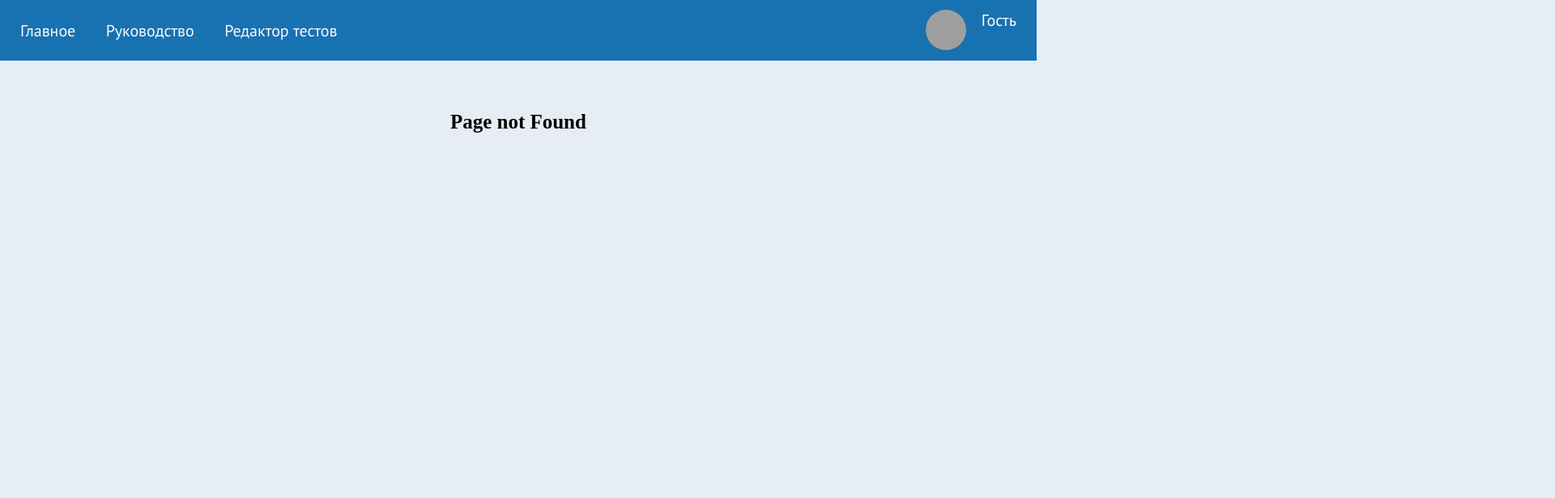
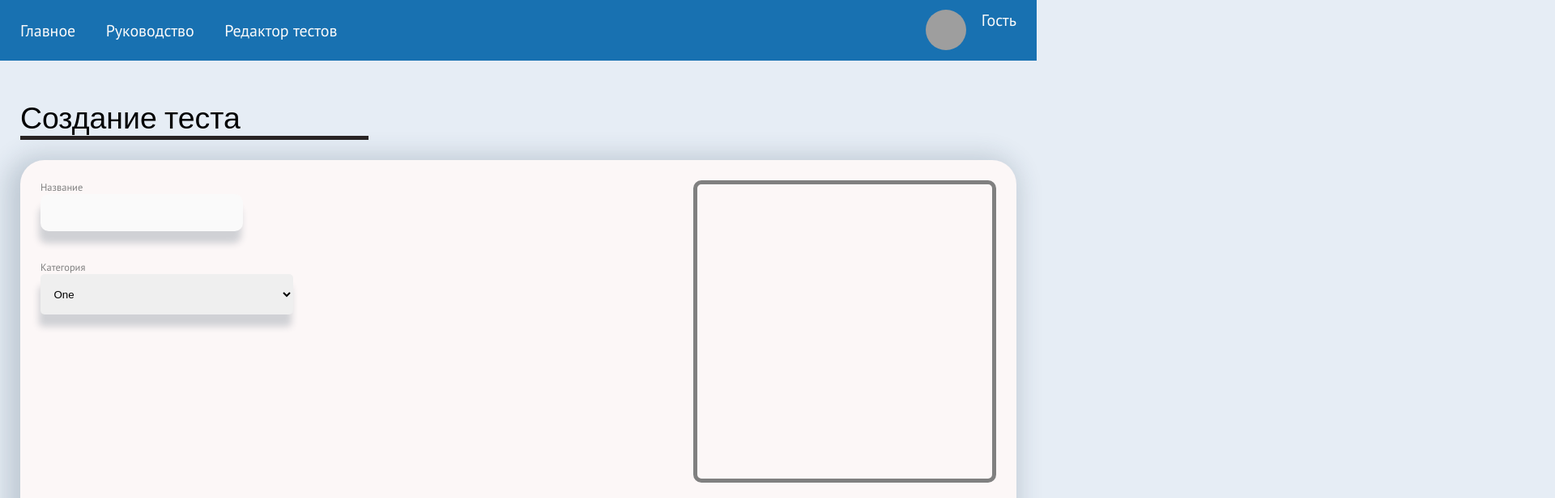
Before and after one commit to edFN/TestEditor, a React (Create React App) app: page /edit in a window 1280 px wide. Before the commit this address had no page. Shown: the top 616 px of the page at 81% size, 1920 px wide, since content can reach past the window. Built offline with nearby package versions, Linux system fonts and the light colour scheme; grey boxes are pictures that could not be loaded.

Commit message:
Started Test Ediotor

```diff
--- a/src/App.js
+++ b/src/App.js
@@ -8,6 +8,8 @@ import TestViewPage from "./feauters/SearchTestPanel/conteiner/TestViewPage";
 import NotFound from "./feauters/NotFound/conteiner/NotFound";
 import RegistrationForm from "./feauters/Registration/components/RegistrationForm/RegistrationForm";
 import MyListTestPage from "./feauters/MyListTest/conteiner/MyListTest";
+import EditTestPage from './feauters/EditTest/conteiner/EditTestPage';
+
 
 function App() {
   return (
@@ -16,6 +18,7 @@ function App() {
               <Route path='/' element={<TestViewPage/>}/>
               <Route path='/register' element={<RegistrationForm/>} />
               <Route path='/list' element={<MyListTestPage/>}/>
+              <Route path='/edit' element={<EditTestPage/>} />
               <Route path='*' element={<NotFound/>}/>
 
           </Routes>
--- /dev/null
+++ b/src/feauters/EditTest/components/BaseTestForm/BaseTest.css
@@ -0,0 +1,12 @@
+.editor-form-vertical-layout{
+    display: flex;
+    flex-direction: column;
+    gap:2rem;
+}
+
+.editor-form-horizontal-layout{
+    display: flex;
+    flex-direction: row;
+    justify-content: space-between;
+
+}
--- /dev/null
+++ b/src/feauters/EditTest/components/BaseTestForm/BaseTest.jsx
@@ -0,0 +1,33 @@
+import React, {useEffect, useState} from 'react';
+import { BorderTextFieldUI } from '../../../../shared/components/TextFieldUI/TextField';
+import Selector from '../../../../shared/components/Selector/Selector';
+
+import ImageSelection from '../../../../shared/components/ImageSelector/ImageSelector';
+
+import './BaseTest.css'
+
+const BaseTestForm = ({options})=>{
+    return (
+        <div className='editor-base-form'>
+            <div className="editor-form-horizontal-layout">
+            <div className="editor-form-vertical-layout">
+                    <BorderTextFieldUI borderType={"tf-20rem tf-allow-shadow"} backgroundColor={"white"} label={"Название"} onChangeAction={(e)=>{}} />
+                    <Selector chooseOption={[
+                        {value:1,
+                        display_name:"One"
+                        },
+                        {value:1,
+                            display_name:"adfasda"
+                            },
+                    ]} label={"Категория"}/>
+                </div>
+                <ImageSelection/>
+
+
+
+            </div>
+        </div>
+    )
+}
+
+export default BaseTestForm
--- /dev/null
+++ b/src/feauters/EditTest/conteiner/EditTestPage.jsx
@@ -0,0 +1,25 @@
+import React from "react";
+
+import BaseTestForm from "../components/BaseTestForm/BaseTest";
+
+import './EditorTestPage.css'
+
+const EditTestPage = ()=> {
+    return (
+        <div className="editpage-wrapper">
+            <div className="editor-page-header">
+                <span className="text-editor-page">
+                    Создание теста
+                </span>
+            </div>
+
+            <div className="editor-window-wrapper">
+                <BaseTestForm/>
+            </div>
+
+
+        </div>
+    )
+}
+
+export default EditTestPage
--- /dev/null
+++ b/src/feauters/EditTest/conteiner/EditorTestPage.css
@@ -0,0 +1,32 @@
+
+@import url("../../styles/_vars.css");
+
+.editpage-wrapper{
+    margin-top: 2rem;
+    padding: 2rem;
+}
+
+.editor-page-header{
+    border-bottom: 5px solid var(--black-text-color);
+    width: 35%;
+}
+
+.editor-page-header span{
+    font-size: 3rem;
+    font-family: var(--font-epilogue);
+
+}
+
+.editor-window-wrapper{
+    display: block;
+    background: #fcf7f7;
+    width: 100%;
+    margin-top: 2rem;
+    border-radius: 30px;
+    height: 75vh;
+    padding: 2rem;
+
+    -webkit-box-shadow: -7px 4px 31px 9px rgba(34, 60, 80, 0.2);
+    -moz-box-shadow: -7px 4px 31px 9px rgba(34, 60, 80, 0.2);
+    box-shadow: -7px 4px 31px 9px rgba(34, 60, 80, 0.2);
+}
--- a/src/feauters/MyListTest/conteiner/MyListTestPage.css
+++ b/src/feauters/MyListTest/conteiner/MyListTestPage.css
@@ -2,6 +2,7 @@
 
 
 .mylist-test-wrapper{
+    padding: 2rem;
     margin-top: 5rem;
 }
 
--- /dev/null
+++ b/src/shared/components/ImageSelector/ImageSelector.css
@@ -0,0 +1,26 @@
+
+.image-selector-wrapper{
+    display: block;
+    width: 30rem;
+    height: 30rem;
+    padding: 1rem;
+    border-radius: 10px;
+    border:5px solid grey
+}
+
+.image-selector-form{
+        width: 100%;
+        height: 100%;
+        opacity: 0;
+        position: absolute;
+}
+
+.current-image-selector{
+    width: 100%;
+    height: 100%;
+    border-radius: 5px;
+}
+
+.current-image-selector:hover{
+
+}
--- /dev/null
+++ b/src/shared/components/ImageSelector/ImageSelector.jsx
@@ -0,0 +1,31 @@
+import React, { useState } from 'react';
+
+import "./ImageSelector.css"
+
+import EmptyImage from "../../assets/empty.jpg"
+
+const ImageSelection = () => {
+  const [selectedImage, setSelectedImage] = useState(null);
+
+  const handleImageChange = (event) => {
+    const file = event.target.files[0];
+    if (file) {
+      const reader = new FileReader();
+      reader.onload = () => {
+        setSelectedImage(reader.result);
+      };
+      reader.readAsDataURL(file);
+    }
+  };
+
+  return (
+    <div className='image-selector-wrapper'>
+      <input type="file" accept="image/*" onChange={handleImageChange} className='image-selector-form' />
+      {selectedImage && (
+        <img src={selectedImage ? selectedImage: EmptyImage } alt="Selected"  className="current-image-selector" />
+      )}
+    </div>
+  );
+};
+
+export default ImageSelection;
--- /dev/null
+++ b/src/shared/components/Selector/Selector.css
@@ -0,0 +1,19 @@
+
+.selector-ui-custom{
+    width: 25rem;
+    border-radius: 5px;
+    height: 4rem;
+    border: 0;
+    padding: 1rem;
+
+    -webkit-box-shadow: -2px 15px 8px 0px rgba(34, 60, 80, 0.2);
+    -moz-box-shadow: -2px 15px 8px 0px rgba(34, 60, 80, 0.2);
+    box-shadow: -2px 15px 8px 0px rgba(34, 60, 80, 0.2);
+
+}
+
+.selector-label{
+    color:grey;
+    font-family: var(--font-ptsans);
+    outline: none;
+}
--- /dev/null
+++ b/src/shared/components/Selector/Selector.jsx
@@ -0,0 +1,22 @@
+import React from "react";
+
+import './Selector.css'
+
+const Selector=({chooseOption = [], name="", onChange={}, label=null})=>{
+
+    const chooseSelect = chooseOption.map(item => (
+        <option value={item.value}>{item.display_name}</option>
+    ))
+
+    return (
+        <div className="selector-ui">
+        {label ?<label className="selector-label">{label}</label>: null}
+        {label ? <br/> : null}
+        <select name={name} className="selector-ui-custom">
+            {chooseSelect}
+        </select>
+        </div>
+    )
+}
+
+export default Selector
--- a/src/shared/components/TextFieldUI/TextField.css
+++ b/src/shared/components/TextFieldUI/TextField.css
@@ -1,6 +1,8 @@
 
 .text-field-ui{
     max-width: 100%;
+
+
     /* padding:2rem; */
 }
 
@@ -8,13 +10,18 @@
 input[type='text'], input[type='password'] {
     width:100%;
     border: 0;
-    background-color: var(--white-text-color);
+
     /* color: var(--grey-text-color); */
     /*font-size: 1.5rem;*/
 }
 
 .tf-background-white{
-    background: red;
+    background-color: var(--white-text-color);
+}
+
+.tf-background-darkwhite{
+    background-color: rgb(185, 183, 183);
+
 }
 
 .tf-field-smaller{
@@ -33,8 +40,22 @@ input[type="text"]:focus, input[type='password']:focus {
 
 .border-text-field-wrapper{
     padding: 1.2rem 1rem;
+
+    border-radius: 10px;
+}
+
+.border-tf-background-white{
     background-color: var(--white-text-color);
-    border-radius: 10px;
+
+}
+
+
+.tf-10rem{
+    width: 10rem;
+}
+
+.tf-15rem{
+    width: 15rem;
 }
 
 .tf-20rem{
@@ -56,3 +77,17 @@ input[type="text"]:focus, input[type='password']:focus {
 .tf-text-grey{
     color: var(--grey-text-color);
 }
+
+.tf-allow-shadow{
+    -webkit-box-shadow: -2px 15px 8px 0px rgba(34, 60, 80, 0.2);
+    -moz-box-shadow: -2px 15px 8px 0px rgba(34, 60, 80, 0.2);
+    box-shadow: -2px 15px 8px 0px rgba(34, 60, 80, 0.2);
+}
+.tf-label-field{
+    font-family: var(--font-ptsans);
+    color:grey
+}
+
+.tf-border-text-field{
+    height:6rem
+}
--- a/src/shared/components/TextFieldUI/TextField.jsx
+++ b/src/shared/components/TextFieldUI/TextField.jsx
@@ -4,17 +4,23 @@ import React, { useState } from 'react';
 
 import "./TextField.css"
 
-export const TextFieldUIBase = ({fieldName, onChangeAction ,type , placeHolder = "", name="", typeForm="text"}) => {
+export const TextFieldUIBase = ({fieldName, onChangeAction ,type , placeHolder = "", name="", typeForm="text", backgroundColor='white'}) => {
     return (
-        <input type={typeForm} className={`text-field-ui ${type}`} name={fieldName} placeHolder={placeHolder} onChange={(e)=>onChangeAction(e)} name={name}/>
+        <input type={typeForm} className={`text-field-ui ${type} tf-background-${backgroundColor}`} name={fieldName} placeHolder={placeHolder} onChange={(e)=>onChangeAction(e)} name={name}/>
     )
 }
 
 export const BorderTextFieldUI = (props)=>{
 
+    const labelTextField = props.label
+
     return (
-        <div className={`border-text-field-wrapper ${props.borderType}`}>
-            <TextFieldUIBase {...props}/>
+
+        <div className="tf-border-text-field">
+            {labelTextField ? <label className='tf-label-field'>{labelTextField}</label>: null}
+            <div className={`border-text-field-wrapper ${props.borderType} border-tf-background-${props.backgroundColor ? props.backgroundColor: 'white'}`}>
+                <TextFieldUIBase {...props}/>
+            </div>
         </div>
     )
 }
```
Also changed, not shown: src/shared/assets/empty.jpg (added).
